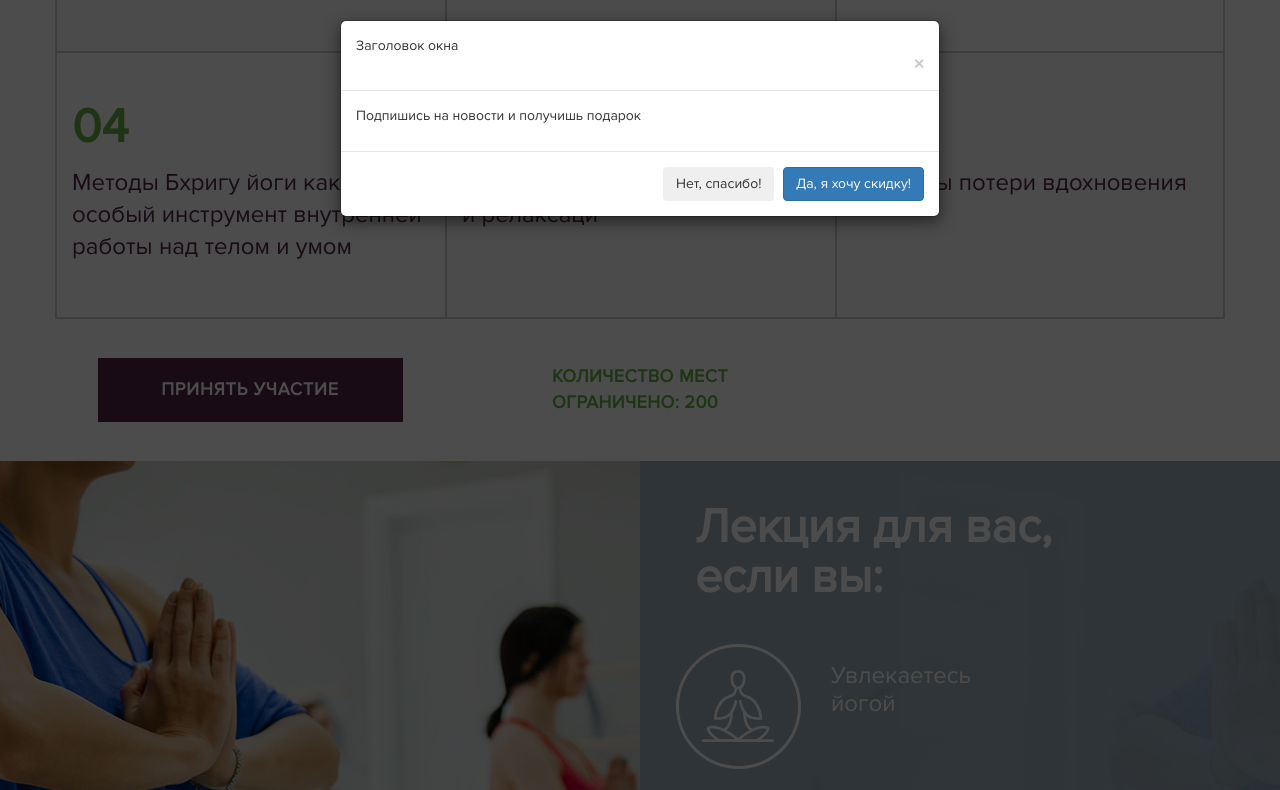
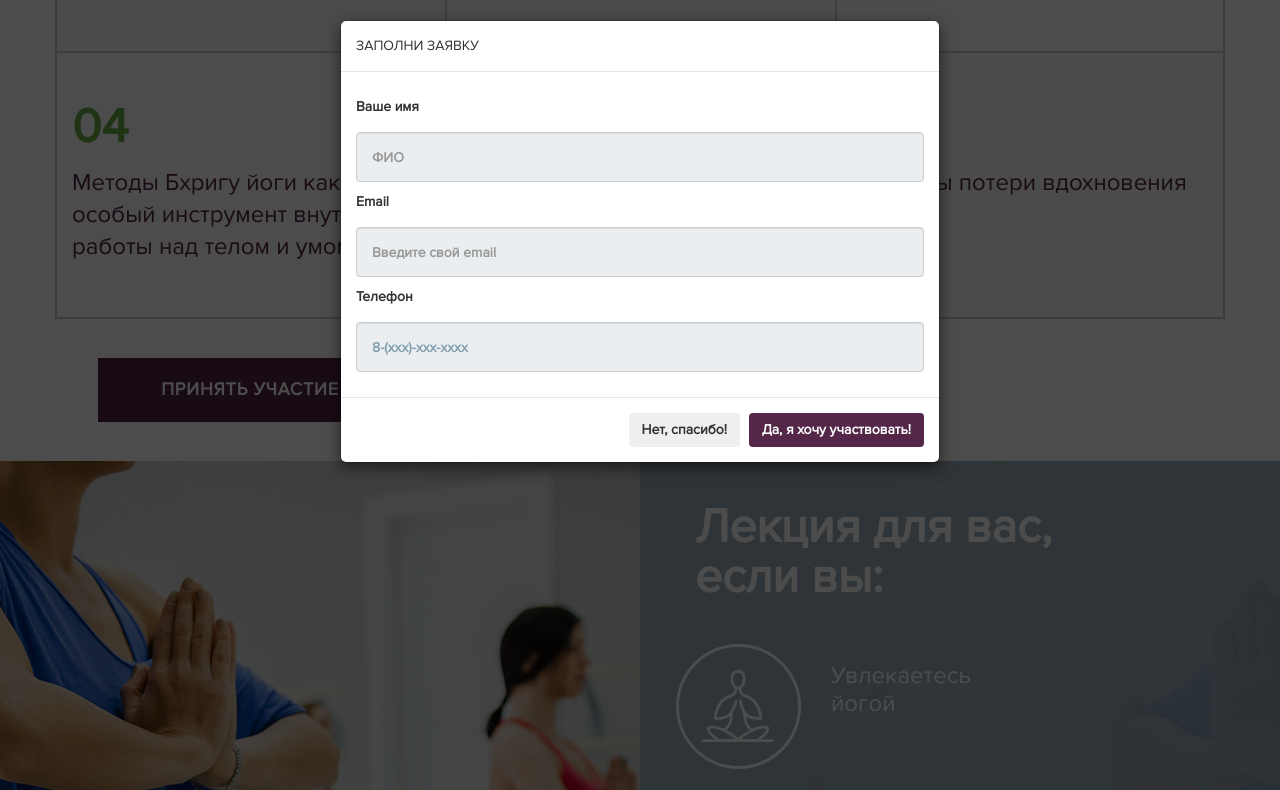
Before and after one commit to euromak/Synergy, a plain HTML site: page index.html in a window 1280 px wide. Both pictures are taken after a click on the button "ПРИНЯТЬ УЧАСТИЕ". Shown: the part 3145-3935 px from the top of the page. Drawn offline with nearby package versions, Linux system fonts and the light colour scheme.

Commit message:
Added modal form classes

```diff
--- a/css/style.css
+++ b/css/style.css
@@ -229,7 +229,21 @@ a{
 	padding-left: 15px;
 
 }
-
+.modal-form {
+	margin: 10px auto;
+	text-align: left;
+}
+.modal-form input {
+	width: 	100%;
+}
+.btn-custom {
+	background-color: #542749;
+	color: white;
+	font-weight: bold;
+}
+.btn-custom:hover {
+	color: white;
+}
 .toggle-box {
 	width: 300px;
 	height: 50px;
--- a/index.html
+++ b/index.html
@@ -204,17 +204,29 @@
 	  <div class="modal-dialog" role="document">
 	    <div class="modal-content">
 	      <div class="modal-header">
-	        <h5 class="modal-title">Заголовок окна</h5>
-	        <button type="button" class="close" data-dismiss="modal" aria-label="Close">
-	          <span aria-hidden="true">&times;</span>
+	        <h5 class="modal-title">ЗАПОЛНИ ЗАЯВКУ</h5>
+
 	        </button>
 	      </div>
 	      <div class="modal-body">
-	        <p>Подпишись на новости и получишь подарок</p>
+	        <form action="">
+	        	 <div class="form-group modal-form">
+				    <label for="exampleInputEmail1">Ваше имя</label>
+				    <input type="email" class="form-control" id="exampleInputEmail1" aria-describedby="emailHelp" placeholder="ФИО">
+  				</div>
+  				  <div class="form-group modal-form">
+    				<label for="exampleInputEmail1">Email</label>
+    				<input type="email" class="form-control" id="exampleInputEmail1" aria-describedby="emailHelp" placeholder="Введите свой email">
+    			  </div>
+    			  <div class="form-group modal-form">
+ 					<label for="example-tel-input">Телефон</label>
+ 					<input class="form-control" type="tel" value="8-(xxx)-xxx-xxxx" id="example-tel-input">
+				  </div>
+	        </form>
 	      </div>
 	      <div class="modal-footer">
-	        <button id="closeModal" type="button" class="btn btn-secondary" data-dismiss="modal">Нет, спасибо!</button>
-	        <button type="button" class="btn btn-primary">Да, я хочу скидку!</button>
+	        <button id="closeModal" type="button" class="btn btn-secondary" data-dismiss="modal"><b>Нет, спасибо!</b></button>
+	        <button type="button" class="btn btn-custom">Да, я хочу участвовать!</button>
 	      </div>
 	    </div>
 	  </div>
```
